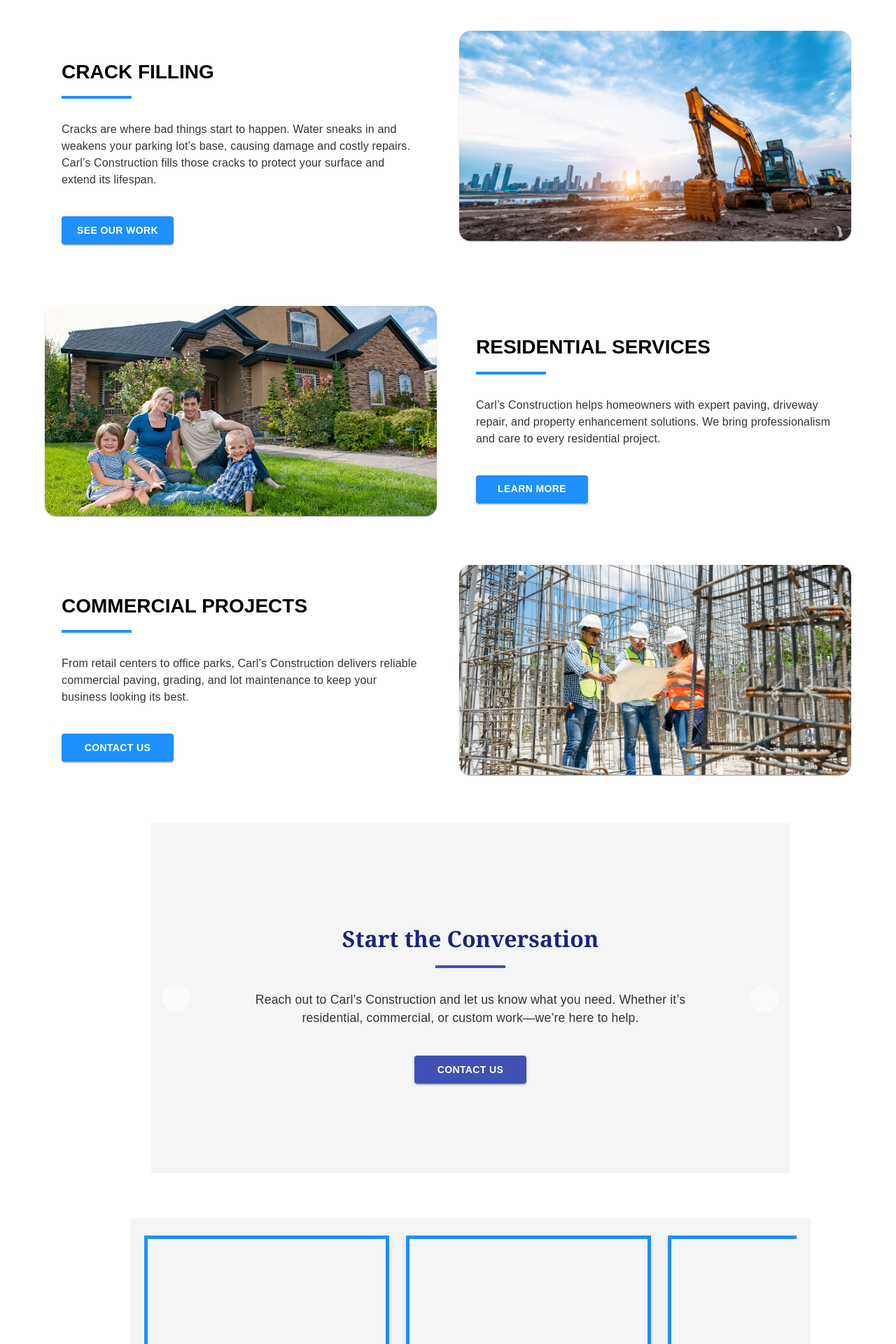
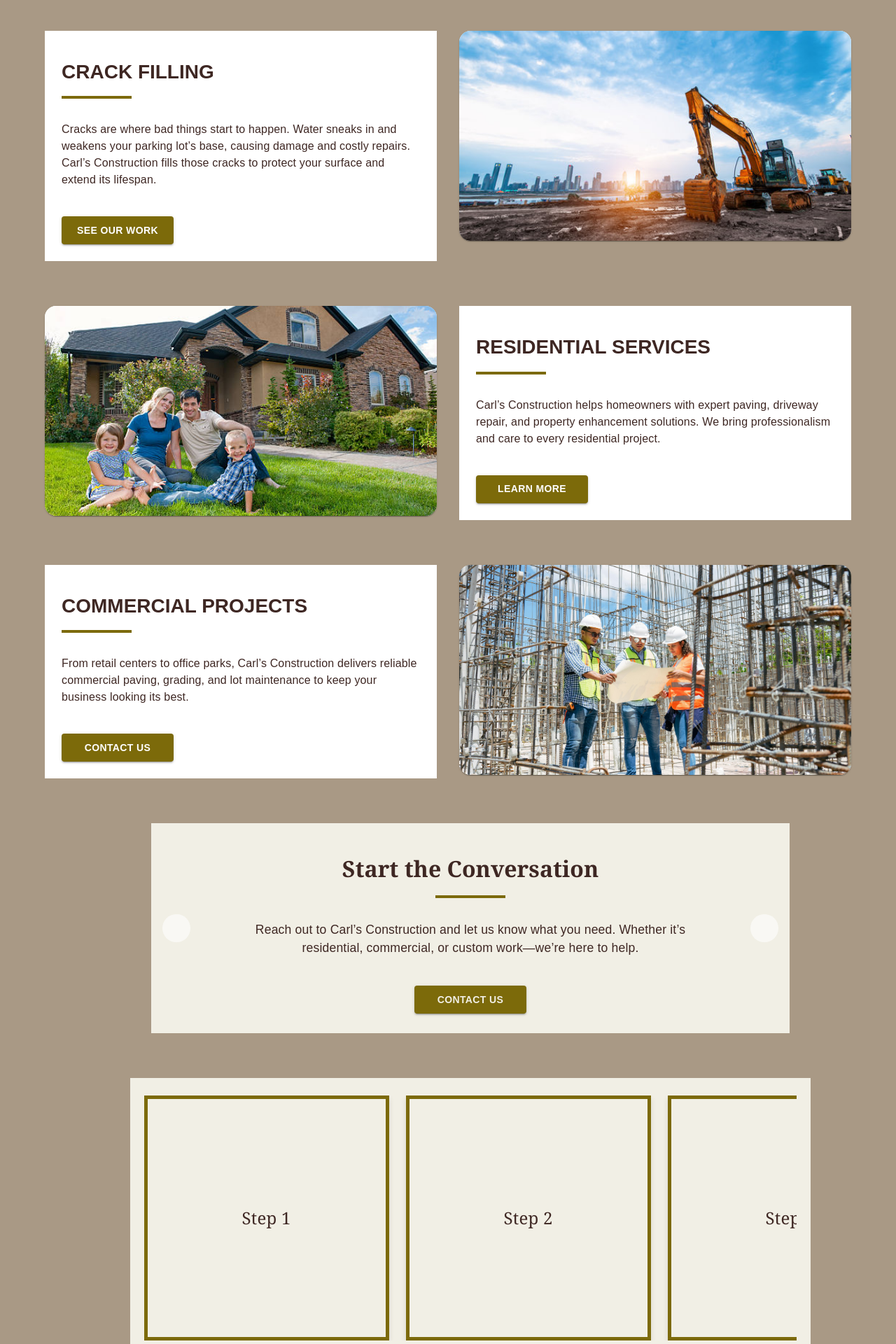
Before and after one commit to Reese-Software-Development-Consulting/pioneer-one, a React (Create React App) app in the folder frontend/: page / in a window 1280 px wide. Shown: the part 660-2580 px from the top of the page at 70% size. Built offline with nearby package versions, Linux system fonts and the light colour scheme; grey boxes are pictures that could not be loaded; some icons are missing; a web font is replaced by a local one.

Commit message:
Updated all pages and layout to use themes easier
All pages and main layout are configured to accept themes as parameters, and each part of the theme is properly placed for each page and most components.

```diff
--- a/frontend/src/layout/MainLayout.jsx
+++ b/frontend/src/layout/MainLayout.jsx
@@ -6,7 +6,13 @@ import ColorThemes from "../enums/ColorThemes";
 
 import ProfileImage from "../assets/test_images/profile-image.jpg";
 
-const MainLayout = ({ children }) => {
+const MainLayout = ({
+  children,
+  contentBackground = ColorThemes.Earthy.Primary2,
+  contentTextColor = ColorThemes.Earthy.Text,
+  contentFont = "'Poppins', sans-serif",
+  contentPadding = "2rem"
+}) => {
   const navItems = [
     { title: "Home", link: "/" },
     { title: "About Us", link: "/about" },
@@ -41,40 +47,49 @@ const MainLayout = ({ children }) => {
       <CustomHeader
         title="Carl's Construction"
         titleFont="'Poppins', sans-serif"
-        titleColor={ColorThemes.Modern.Text}
+        titleColor={ColorThemes.Earthy.Text}
         titleTextSize="25px"
         profileImage={ProfileImage}
         locations={locations}
         phoneNumbers={phoneNumbers}
         socialLinks={socialLinks}
         isLinkBarVisible={true}
-        topLinkBackgroundColor={ColorThemes.Modern.Primary2}
-        topLinkTextColor={ColorThemes.Modern.Primary1}
-        topLinkSocialIconHoverColor={ColorThemes.Modern.Secondary1}
+        topLinkBackgroundColor={ColorThemes.Earthy.Primary2}
+        topLinkTextColor={ColorThemes.Earthy.Primary1}
+        topLinkSocialIconHoverColor={ColorThemes.Earthy.Secondary1}
         navItems={navItems}
-        navBarBackgroundColor={ColorThemes.Modern.Primary1}
-        navBarTextColor={ColorThemes.Modern.Text}
+        navBarBackgroundColor={ColorThemes.Earthy.Primary1}
+        navBarTextColor={ColorThemes.Earthy.Text}
         navBarItemFont="'Poppins', sans-serif"
         navBarItemSpacing="6rem"
-        navBarItemHoverColor={ColorThemes.Modern.Secondary1}
+        navBarItemHoverColor={ColorThemes.Earthy.Secondary1}
         navBarTextSize="20px"
         isSticky={true}
         navLinkPosition={NavLinkPositionEnum.CENTER}
         headerHeight={`${headerHeight}px`}
       />
 
-      <main style={{ flexGrow: 1, padding: "2rem", marginTop: `${totalHeaderHeight}px` }}>
+<main
+        style={{
+          flexGrow: 1,
+          marginTop: `${totalHeaderHeight}px`,
+          padding: contentPadding,
+          backgroundColor: contentBackground,
+          color: contentTextColor,
+          fontFamily: contentFont,
+        }}
+      >
         {children}
       </main>
 
       <CustomFooter
         height="320px"
-        backgroundColor={ColorThemes.Modern.Primary2}
+        backgroundColor={ColorThemes.Earthy.Primary2}
         sticky={false}
         companyLogo={ProfileImage}
         showScrollToTopButton={true}
-        scrollToTopButtonColor={ColorThemes.Modern.Text}
-        scrollToTopArrowColor={ColorThemes.Modern.Primary1}
+        scrollToTopButtonColor={ColorThemes.Earthy.Text}
+        scrollToTopArrowColor={ColorThemes.Earthy.Primary1}
         textFont="var(--font-poppins)"
         companyName="Carl's Construction"
         isCompanyNameBold={true}
@@ -83,9 +98,9 @@ const MainLayout = ({ children }) => {
         addressLine1="P.O. Box 481179"
         addressLine2="Charlotte, NC 28269"
         showBottomTabBar={true}
-        bottomTabBarBackgroundColor={ColorThemes.Modern.Primary2}
+        bottomTabBarBackgroundColor={ColorThemes.Earthy.Primary2}
         socialLinks={socialLinks}
-        socialHoverColor={ColorThemes.Modern.Secondary1}
+        socialHoverColor={ColorThemes.Earthy.Secondary1}
       />
     </div>
   );
--- a/frontend/src/pages/About.jsx
+++ b/frontend/src/pages/About.jsx
@@ -4,14 +4,14 @@ import { Box, Typography } from '@mui/material';
 import Stepper from '../components/pageComponents/Stepper';
 import BodySection from '../components/pageComponents/body/BodySection';
 import employee1 from '../assets/test_images/black_man_employee_stock_image.jpg';
-import Position from '../enums/PositionEnum'
-import BodySectionType from '../enums/BodySectionTypes'
-import Theme from '../enums/ColorThemes'
+import Position from '../enums/PositionEnum';
+import BodySectionType from '../enums/BodySectionTypes';
+import Theme from '../enums/ColorThemes';
 import employee2 from '../assets/test_images/blackhair_man_employee_stock_image.jpg';
 import employee3 from '../assets/test_images/redhead_employee_stock_image.jpg';
-import ParagraphSection from '../components/text/ParagraphSection'
-import Image from '../components/images/Image'
-import HomeImage from '../assets/test_images/CarlsConstructionhome.jpeg'
+import ParagraphSection from '../components/text/ParagraphSection';
+import Image from '../components/images/Image';
+import HomeImage from '../assets/test_images/CarlsConstructionhome.jpeg';
 
 const AboutPage = () => {
   const employeeSlides = [
@@ -20,20 +20,20 @@ const AboutPage = () => {
       height: '40%',
       width: '75%',
       titleText: 'Jane Doe',
-      titleTextFont: 'Georgia',
+      titleTextFont: "var(--font-poppins), sans-serif",
       titleTextSize: '2rem',
-      titleTextColor: '#333',
+      titleTextColor: Theme.Earthy.Text,
       titleTextBold: true,
-      dividerColor: '#d8a47f',
+      dividerColor: Theme.Earthy.Secondary1,
       dividerWidth: '60px',
       paragraphText: 'Lead Designer with 10+ years of experience in modern UI/UX.',
-      paragraphTextFont: 'Arial',
+      paragraphTextFont: "var(--font-poppins), sans-serif",
       paragraphTextSize: '1rem',
-      paragraphTextColor: '#555',
+      paragraphTextColor: Theme.Earthy.Text,
       showButton: true,
       buttonText: 'View Profile',
-      buttonColor: '#d8a47f',
-      buttonTextColor: '#fff',
+      buttonColor: Theme.Earthy.Secondary1,
+      buttonTextColor: Theme.Earthy.Background,
       buttonHyperlink: '/team/jane',
       buttonHeight: '40px',
       buttonWidth: '140px',
@@ -43,20 +43,20 @@ const AboutPage = () => {
       height: '40%',
       width: '75%',
       titleText: 'John Smith',
-      titleTextFont: 'Georgia',
+      titleTextFont: "var(--font-poppins), sans-serif",
       titleTextSize: '2rem',
-      titleTextColor: '#333',
+      titleTextColor: Theme.Earthy.Text,
       titleTextBold: true,
-      dividerColor: '#d8a47f',
+      dividerColor: Theme.Earthy.Secondary1,
       dividerWidth: '60px',
       paragraphText: 'Project Manager passionate about delivering client success.',
-      paragraphTextFont: 'Arial',
+      paragraphTextFont: "var(--font-poppins), sans-serif",
       paragraphTextSize: '1rem',
-      paragraphTextColor: '#555',
+      paragraphTextColor: Theme.Earthy.Text,
       showButton: true,
       buttonText: 'View Profile',
-      buttonColor: '#d8a47f',
-      buttonTextColor: '#fff',
+      buttonColor: Theme.Earthy.Secondary1,
+      buttonTextColor: Theme.Earthy.Background,
       buttonHyperlink: '/team/john',
       buttonHeight: '40px',
       buttonWidth: '140px',
@@ -66,20 +66,20 @@ const AboutPage = () => {
       height: '40%',
       width: '75%',
       titleText: 'Sarah Lee',
-      titleTextFont: 'Georgia',
+      titleTextFont: "var(--font-poppins), sans-serif",
       titleTextSize: '2rem',
-      titleTextColor: '#333',
+      titleTextColor: Theme.Earthy.Text,
       titleTextBold: true,
-      dividerColor: '#d8a47f',
+      dividerColor: Theme.Earthy.Secondary1,
       dividerWidth: '60px',
       paragraphText: 'Marketing Specialist focused on creative brand growth.',
-      paragraphTextFont: 'Arial',
+      paragraphTextFont: "var(--font-poppins), sans-serif",
       paragraphTextSize: '1rem',
-      paragraphTextColor: '#555',
+      paragraphTextColor: Theme.Earthy.Text,
       showButton: true,
       buttonText: 'View Profile',
-      buttonColor: '#d8a47f',
-      buttonTextColor: '#fff',
+      buttonColor: Theme.Earthy.Secondary1,
+      buttonTextColor: Theme.Earthy.Background,
       buttonHyperlink: '/team/sarah',
       buttonHeight: '40px',
       buttonWidth: '140px',
@@ -87,24 +87,28 @@ const AboutPage = () => {
   ];
 
   return (
-    <Box>
-      {/* About Section */}
-      <Box
-        sx={{
-          padding: '80px 20px',
-          textAlign: 'center',
-          backgroundColor: '#fdfdfd',
-        }}
-      >
+    <Box sx={{ backgroundColor: Theme.Earthy.Background }}>
+      <Box sx={{ padding: '80px 20px', textAlign: 'center' }}>
         <Typography
           variant="h2"
-          sx={{ fontWeight: 'bold', mb: 4, color: '#333' }}
+          sx={{
+            fontWeight: 'bold',
+            mb: 4,
+            color: Theme.Earthy.Text,
+            fontFamily: "var(--font-poppins), sans-serif",
+          }}
         >
           About Us
         </Typography>
         <Typography
           variant="body1"
-          sx={{ maxWidth: '800px', margin: '0 auto', mb: 6, color: '#555' }}
+          sx={{
+            maxWidth: '800px',
+            margin: '0 auto',
+            mb: 6,
+            color: Theme.Earthy.Text,
+            fontFamily: "var(--font-poppins), sans-serif",
+          }}
         >
           We’re a passionate team committed to creating amazing experiences.
           Learn more about the people who make it all possible.
@@ -119,8 +123,8 @@ const AboutPage = () => {
               buttonText="CONTACT US"
               justifyContent={Position.LEFT}
               buttonHyperlink="/contact"
-            buttonColor={Theme.Modern.Secondary1}
-            dividerColor={Theme.Modern.Secondary1}
+              buttonColor={Theme.Earthy.Secondary1}
+              dividerColor={Theme.Earthy.Secondary1}
             />
           }
           rightContent={
@@ -134,15 +138,11 @@ const AboutPage = () => {
             />
           }
         />
+
         <BodySection
           type={BodySectionType.DOUBLE}
           leftContent={
-          <Box
-          sx={{
-            display: 'flex',
-            justifyContent: 'center',
-          }}
-        >
+            <Box sx={{ display: 'flex', justifyContent: 'center' }}>
               <Stepper
                 slides={employeeSlides}
                 width="100%"
@@ -150,7 +150,6 @@ const AboutPage = () => {
                 borderRadius="12px"
               />
             </Box>
-
           }
           rightContent={
             <ParagraphSection
@@ -159,15 +158,11 @@ const AboutPage = () => {
               buttonText="CONTACT US"
               justifyContent={Position.LEFT}
               buttonHyperlink="/contact"
-            buttonColor={Theme.Modern.Secondary1}
-            dividerColor={Theme.Modern.Secondary1}
+              buttonColor={Theme.Earthy.Secondary1}
+              dividerColor={Theme.Earthy.Secondary1}
             />
           }
         />
-
-
-
-
       </Box>
     </Box>
   );
--- a/frontend/src/pages/Home.jsx
+++ b/frontend/src/pages/Home.jsx
@@ -1,29 +1,29 @@
-import React from 'react'
-import Theme from '../enums/ColorThemes'
+import React from 'react';
+import Theme from '../enums/ColorThemes';
 
-import BodySection from '../components/pageComponents/body/BodySection'
-import BodyGrid from '../components/pageComponents/body/BodyGrid'
-import ParagraphSection from '../components/text/ParagraphSection'
-import Image from '../components/images/Image'
-import PageHeader from '../components/pageComponents/PageHeader'
-import Stepper from '../components/pageComponents/Stepper'
-import SimpleStepper from '../components/pageComponents/SimpleStepper'
-import VideoComponent from '../components/images/YoutubeVideo'
+import BodySection from '../components/pageComponents/body/BodySection';
+import BodyGrid from '../components/pageComponents/body/BodyGrid';
+import ParagraphSection from '../components/text/ParagraphSection';
+import Image from '../components/images/Image';
+import PageHeader from '../components/pageComponents/PageHeader';
+import Stepper from '../components/pageComponents/Stepper';
+import SimpleStepper from '../components/pageComponents/SimpleStepper';
+import VideoComponent from '../components/images/YoutubeVideo';
 
-import Position from '../enums/PositionEnum'
-import BodySectionType from '../enums/BodySectionTypes'
+import Position from '../enums/PositionEnum';
+import BodySectionType from '../enums/BodySectionTypes';
 
-import HeaderVideo from '../assets/test_images/compressedVideo.mp4'
-import HomeImage from '../assets/test_images/CarlsConstructionhome.jpeg'
-import ResidentialImage from '../assets/test_images/carlsconstructionfamily.jpeg'
-import CommercialImage from '../assets/test_images/carlsConstructionCommercial.jpeg'
-import CustomBodyCard from '../components/pageComponents/BodyCard'
+import HeaderVideo from '../assets/test_images/compressedVideo.mp4';
+import HomeImage from '../assets/test_images/CarlsConstructionhome.jpeg';
+import ResidentialImage from '../assets/test_images/carlsconstructionfamily.jpeg';
+import CommercialImage from '../assets/test_images/carlsConstructionCommercial.jpeg';
+import CustomBodyCard from '../components/pageComponents/BodyCard';
 
 const paragraphData = Array.from({ length: 10 }).map((_, i) => ({
   titleText: `Section Title ${i + 1}`,
   paragraphText: `This is a description for paragraph section number ${i + 1}. It explains the value and context of the section with placeholder text.`,
   buttonHyperlink: `#section-${i + 1}`,
-  width: '200px'
+  width: '200px',
 }));
 
 const Home = () => {
@@ -32,11 +32,12 @@ const Home = () => {
       <PageHeader
         titleText="Carl's Construction"
         titleFont="Georgia, serif"
-        titleColor="#fff"
+        titleColor={Theme.Earthy.Background}
         titleBold={true}
         video={HeaderVideo}
         height="500px"
       />
+
       <BodySection
         type={BodySectionType.DOUBLE}
         leftContent={
@@ -46,8 +47,10 @@ const Home = () => {
             buttonText="SEE OUR WORK"
             justifyContent={Position.LEFT}
             buttonHyperlink="/about"
-            buttonColor={Theme.Modern.Secondary1}
-            dividerColor={Theme.Modern.Secondary1}
+            buttonColor={Theme.Earthy.Secondary1}
+            dividerColor={Theme.Earthy.Secondary1}
+            titleTextColor={Theme.Earthy.Text}
+            paragraphTextColor={Theme.Earthy.Text}
           />
         }
         rightContent={
@@ -81,8 +84,10 @@ const Home = () => {
             buttonText="LEARN MORE"
             justifyContent={Position.LEFT}
             buttonHyperlink="/about"
-            buttonColor={Theme.Modern.Secondary1}
-            dividerColor={Theme.Modern.Secondary1}
+            buttonColor={Theme.Earthy.Secondary1}
+            dividerColor={Theme.Earthy.Secondary1}
+            titleTextColor={Theme.Earthy.Text}
+            paragraphTextColor={Theme.Earthy.Text}
           />
         }
       />
@@ -96,8 +101,10 @@ const Home = () => {
             buttonText="CONTACT US"
             justifyContent={Position.LEFT}
             buttonHyperlink="/contact"
-            buttonColor={Theme.Modern.Secondary1}
-            dividerColor={Theme.Modern.Secondary1}
+            buttonColor={Theme.Earthy.Secondary1}
+            dividerColor={Theme.Earthy.Secondary1}
+            titleTextColor={Theme.Earthy.Text}
+            paragraphTextColor={Theme.Earthy.Text}
           />
         }
         rightContent={
@@ -116,28 +123,28 @@ const Home = () => {
         type={BodySectionType.SINGLE}
         leftContent={
           <Stepper
-            width='75%'
-            heigh='300px'
+            width="75%"
+            height="300px"
             slides={[
               {
-                backgroundColor: '#f5f5f5',
+                backgroundColor: Theme.Earthy.Background,
                 height: 'auto',
                 width: '100%',
                 titleText: 'Start the Conversation',
                 titleTextFont: 'Georgia',
                 titleTextSize: '2rem',
-                titleTextColor: '#1a237e',
+                titleTextColor: Theme.Earthy.Text,
                 titleTextBold: true,
-                dividerColor: '#3f51b5',
+                dividerColor: Theme.Earthy.Secondary1,
                 dividerWidth: '100px',
                 paragraphText:
                   'Reach out to Carl’s Construction and let us know what you need. Whether it’s residential, commercial, or custom work—we’re here to help.',
                 paragraphTextFont: 'Arial',
                 paragraphTextSize: '1.1rem',
-                paragraphTextColor: '#333',
+                paragraphTextColor: Theme.Earthy.Text,
                 buttonText: 'Contact Us',
-                buttonColor: '#3f51b5',
-                buttonTextColor: '#fff',
+                buttonColor: Theme.Earthy.Secondary1,
+                buttonTextColor: Theme.Earthy.Background,
                 buttonTextFont: 'Arial',
                 buttonTextSize: '0.875rem',
                 buttonHeight: '40px',
@@ -149,50 +156,48 @@ const Home = () => {
                 justifyContent: 'center',
               },
               {
-                backgroundColor: '#e3f2fd',
-                backgroundImage: '/images/quote-bg.jpg',
+                backgroundColor: Theme.Earthy.Primary1,
                 height: 'auto',
                 width: '100%',
                 titleText: 'Receive Your Custom Quote',
                 titleTextFont: 'Georgia',
                 titleTextSize: '2rem',
-                titleTextColor: '#0d47a1',
+                titleTextColor: Theme.Earthy.Text,
                 titleTextBold: true,
-                dividerColor: '#1976d2',
+                dividerColor: Theme.Earthy.Secondary1,
                 dividerWidth: '100px',
                 paragraphText:
                   'After understanding your goals, we’ll deliver a tailored quote with clear timelines and fair pricing—no surprises, just transparency.',
                 paragraphTextFont: 'Arial',
                 paragraphTextSize: '1.1rem',
-                paragraphTextColor: '#444',
+                paragraphTextColor: Theme.Earthy.Text,
                 titlePadding: '16px 0',
                 paragraphPadding: '16px 0',
                 buttonMarginTop: '24px',
                 justifyContent: 'left',
-                showButton: false
+                showButton: false,
               },
               {
-                backgroundColor: '#fff3e0',
-                backgroundImage: '/images/work-bg.jpg',
+                backgroundColor: Theme.Earthy.Primary2,
                 height: 'auto',
                 width: '100%',
                 titleText: 'Watch the Work Begin',
                 titleTextFont: 'Georgia',
                 titleTextSize: '2rem',
-                titleTextColor: '#e65100',
+                titleTextColor: Theme.Earthy.Text,
                 titleTextBold: true,
-                dividerColor: '#fb8c00',
+                dividerColor: Theme.Earthy.Secondary2,
                 dividerWidth: '100px',
                 paragraphText:
                   'With everything approved, our trusted team gets to work—bringing your vision to life with skill, speed, and precision.',
                 paragraphTextFont: 'Arial',
                 paragraphTextSize: '1.1rem',
-                paragraphTextColor: '#333',
+                paragraphTextColor: Theme.Earthy.Text,
                 titlePadding: '16px 0',
                 paragraphPadding: '16px 0',
                 buttonMarginTop: '24px',
                 justifyContent: 'right',
-                showButton: false
+                showButton: false,
               },
             ]}
           />
@@ -205,32 +210,33 @@ const Home = () => {
           <SimpleStepper
             height="400px"
             width="80%"
-            backgroundColor={Theme.Modern.Background}
-            color={Theme.Modern.Secondary1}
+            backgroundColor={Theme.Earthy.Background}
+            color={Theme.Earthy.Secondary1}
             boxSize={300}
             elements={[
               {
                 textFont: 'Georgia',
                 textSize: '1.5rem',
-                textColor: '#444',
+                textColor: Theme.Earthy.Text,
                 text: 'Step 1',
               },
               {
                 textFont: 'Georgia',
                 textSize: '1.5rem',
-                textColor: '#444',
+                textColor: Theme.Earthy.Text,
                 text: 'Step 2',
               },
               {
                 textFont: 'Georgia',
                 textSize: '1.5rem',
-                textColor: '#444',
+                textColor: Theme.Earthy.Text,
                 text: 'Step 3',
               },
             ]}
           />
         }
       />
+
       <BodySection
         type={BodySectionType.SINGLE}
         leftContent={
@@ -242,6 +248,7 @@ const Home = () => {
           />
         }
       />
+
       <BodyGrid rows={2} columns={3} gap="24" padding="40px" width="100%" itemWidth="200px">
         {paragraphData.map((item, index) => (
           <ParagraphSection
@@ -249,23 +256,23 @@ const Home = () => {
             titleText={item.titleText}
             paragraphText={item.paragraphText}
             buttonHyperlink={item.buttonHyperlink}
-            backgroundColor="#ffffff"
+            backgroundColor={Theme.Earthy.Background}
             justifyContent="left"
             height="100%"
             width="250px"
+            titleTextColor={Theme.Earthy.Text}
+            paragraphTextColor={Theme.Earthy.Text}
           />
         ))}
       </BodyGrid>
+
       <BodySection
         type={BodySectionType.SINGLE}
         leftContent={
           <CustomBodyCard
-            // Card styles
             CardWidth="80%"
-            CardBackground="#f5f5f5"
+            CardBackground={Theme.Earthy.Primary1}
             CardHeight="auto"
-
-            // Image props
             imageSrc="/assets/images/construction-site.jpg"
             imageAlt="Construction Site"
             imageWidth="100%"
@@ -273,36 +280,28 @@ const Home = () => {
             imageObjectFit="cover"
             imageMaxWidth="400px"
             imageResponsive={true}
-
-            // Title
             titleText="Top-Quality Construction"
             titleTextSize="24px"
             titleTextFont="Georgia, serif"
             titleBold={true}
-            titleColor="#333"
-            titleTextSpacing="1.2rem" // spacing between title and paragraph
-
-            // Paragraph text
+            titleColor={Theme.Earthy.Text}
+            titleTextSpacing="1.2rem"
             textText="We provide industry-leading construction services across residential and commercial sectors. From foundation to finish, our team ensures every detail meets your expectations."
             textTextSize="16px"
             textTextFont="Arial, sans-serif"
             textBold={false}
-            textColor="#555"
-
-            // Button
+            textColor={Theme.Earthy.Text}
             buttonText="View Our Projects"
-            buttonColor="#FFB400"
+            buttonColor={Theme.Earthy.Secondary1}
             buttonRounded={true}
             buttonHyperlink="/projects"
             buttonHeight="45px"
             buttonWidth="260px"
-
-            // Image Layout
             ImagePosition={Position.LEFT}
           />
         }
       />
-</>
+    </>
   );
 };
 
```
Also changed, not shown: frontend/src/pages/Contact.jsx (+76 -43 lines). Lines whose indentation alone changed are shown as unchanged.
